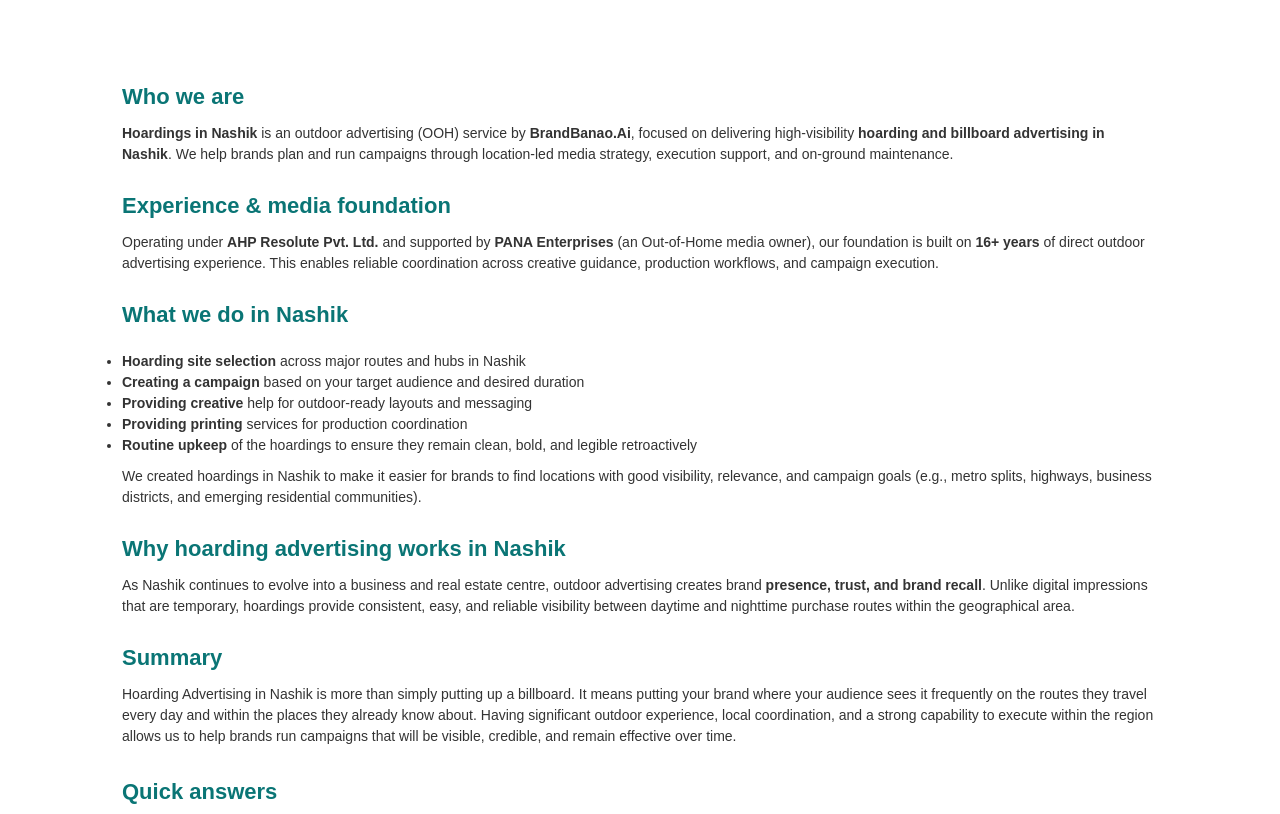
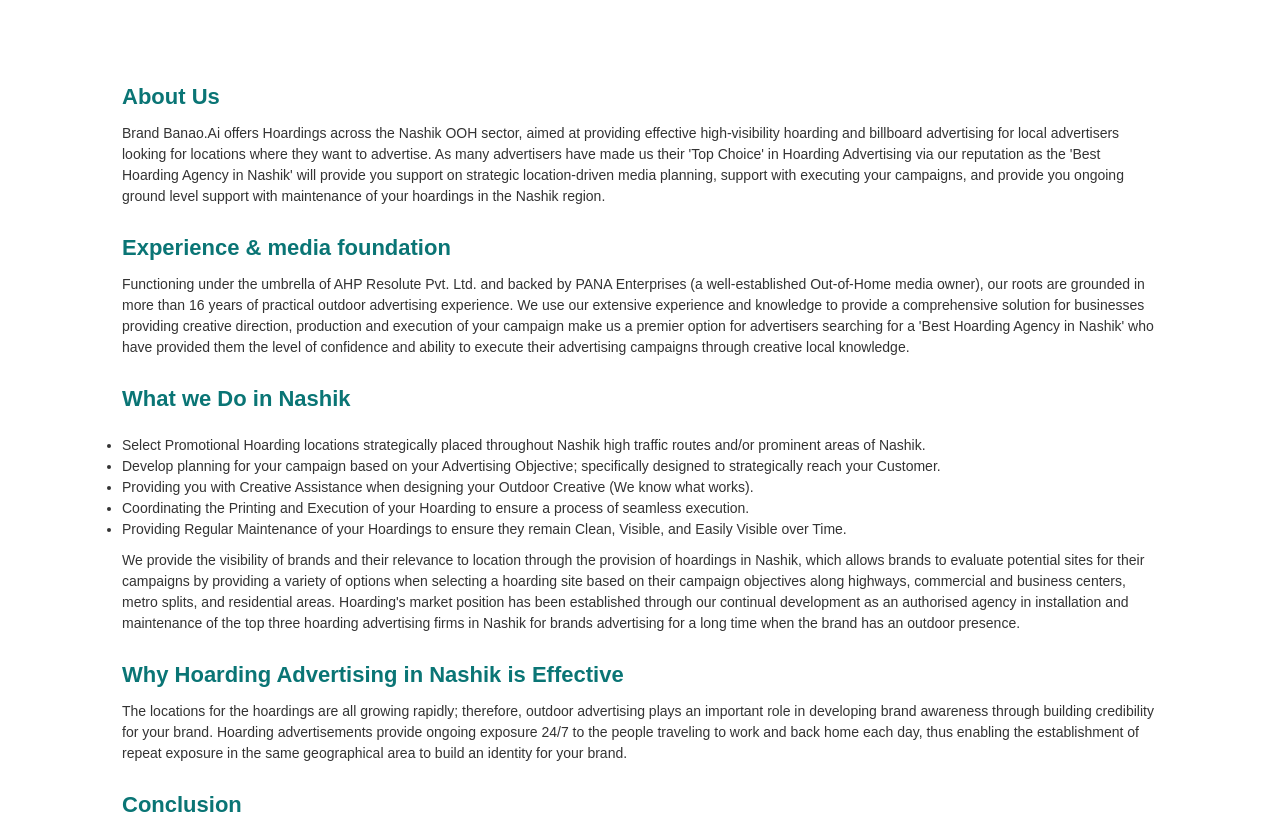
Before and after one commit to Rajpanhale12345/hoardingsInNashik, a React (Vite) app: page /about in a window 1280 px wide. Shown: the part 681-1495 px from the top of the page. Built offline with nearby package versions, Linux system fonts and the light colour scheme.

Commit message:
Updated About page content

```diff
--- a/src/About.jsx
+++ b/src/About.jsx
@@ -98,13 +98,15 @@
 
       <main className="text" id="about-content">
         <section aria-labelledby="who-we-are">
-          <h2 id="who-we-are" className="title">Who we are</h2>
+          <h2 id="who-we-are" className="title">About Us</h2>
 
           <p className="normalText" style={{ fontSize: "14px" }}>
-            <strong>{PRIMARY_KEYWORD}</strong> is an outdoor advertising (OOH) service by <strong>{BRAND}</strong>,
-            focused on delivering high-visibility <strong>hoarding and billboard advertising in Nashik</strong>.
-            We help brands plan and run campaigns through location-led media strategy, execution support, and
-            on-ground maintenance.
+            Brand Banao.Ai offers Hoardings across the Nashik OOH sector, aimed at providing effective high-visibility
+            hoarding and billboard advertising for local advertisers looking for locations where they want to advertise.
+            As many advertisers have made us their 'Top Choice' in Hoarding Advertising via our reputation as the 'Best
+            Hoarding Agency in Nashik' will provide you support on strategic location-driven media planning, support with
+            executing your campaigns, and provide you ongoing ground level support with maintenance of your hoardings in
+            the Nashik region.
           </p>
         </section>
 
@@ -112,52 +114,59 @@
           <h2 id="experience" className="title">Experience & media foundation</h2>
 
           <p className="normalText" style={{ fontSize: "14px" }}>
-            Operating under <strong>{LEGAL_ENTITY}</strong> and supported by <strong>{PARTNER}</strong> (an
-            Out-of-Home media owner), our foundation is built on <strong>16+ years</strong> of direct outdoor
-            advertising experience. This enables reliable coordination across creative guidance, production
-            workflows, and campaign execution.
+            Functioning under the umbrella of AHP Resolute Pvt. Ltd. and backed by PANA Enterprises (a well-established
+            Out-of-Home media owner), our roots are grounded in more than 16 years of practical outdoor advertising
+            experience. We use our extensive experience and knowledge to provide a comprehensive solution for businesses
+            providing creative direction, production and execution of your campaign make us a premier option for advertisers
+            searching for a 'Best Hoarding Agency in Nashik' who have provided them the level of confidence and ability to
+            execute their advertising campaigns through creative local knowledge.
           </p>
         </section>
 
         <section aria-labelledby="what-we-do" style={{ marginTop: "14px" }}>
-          <h2 id="what-we-do" className="title">What we do in Nashik</h2>
+          <h2 id="what-we-do" className="title">What we Do in Nashik</h2>
 
           <ul className="normalText" style={{ fontSize: "14px", marginTop: "10px" }}>
-            <li><strong>Hoarding site selection</strong> across major routes and hubs in Nashik</li>
-            <li><strong>Creating a campaign</strong> based on your target audience and desired duration</li>
-            <li><strong>Providing creative</strong> help for outdoor-ready layouts and messaging</li>
-            <li><strong>Providing printing</strong> services for production coordination</li>
-            <li><strong>Routine upkeep</strong> of the hoardings to ensure they remain clean, bold, and legible
-              retroactively</li>
+            <li>Select Promotional Hoarding locations strategically placed throughout Nashik high traffic routes and/or
+              prominent areas of Nashik.</li>
+            <li>Develop planning for your campaign based on your Advertising Objective; specifically designed to strategically
+              reach your Customer.</li>
+            <li>Providing you with Creative Assistance when designing your Outdoor Creative (We know what works).</li>
+            <li>Coordinating the Printing and Execution of your Hoarding to ensure a process of seamless execution.</li>
+            <li>Providing Regular Maintenance of your Hoardings to ensure they remain Clean, Visible, and Easily Visible over
+              Time.</li>
           </ul>
 
           <p className="normalText" style={{ fontSize: "14px", marginTop: "10px" }}>
-            We created hoardings in Nashik to make it easier for brands to find locations with good visibility,
-            relevance, and campaign goals (e.g., metro splits, highways, business districts, and emerging
-            residential communities).
+            We provide the visibility of brands and their relevance to location through the provision of hoardings in Nashik,
+            which allows brands to evaluate potential sites for their campaigns by providing a variety of options when selecting
+            a hoarding site based on their campaign objectives along highways, commercial and business centers, metro splits,
+            and residential areas. Hoarding's market position has been established through our continual development as an
+            authorised agency in installation and maintenance of the top three hoarding advertising firms in Nashik for brands
+            advertising for a long time when the brand has an outdoor presence.
           </p>
         </section>
 
         <section aria-labelledby="why-outdoor" style={{ marginTop: "14px" }}>
-          <h2 id="why-outdoor" className="title">Why hoarding advertising works in Nashik</h2>
+          <h2 id="why-outdoor" className="title">Why Hoarding Advertising in Nashik is Effective</h2>
 
           <p className="normalText" style={{ fontSize: "14px" }}>
-            As Nashik continues to evolve into a business and real estate centre, outdoor advertising creates brand
-            <strong> presence, trust, and brand recall</strong>. Unlike digital impressions that are temporary,
-            hoardings provide consistent, easy, and reliable visibility between daytime and nighttime purchase
-            routes within the geographical area.
+            The locations for the hoardings are all growing rapidly; therefore, outdoor advertising plays an important role
+            in developing brand awareness through building credibility for your brand. Hoarding advertisements provide ongoing
+            exposure 24/7 to the people traveling to work and back home each day, thus enabling the establishment of repeat
+            exposure in the same geographical area to build an identity for your brand.
           </p>
         </section>
 
         <section aria-labelledby="summary" style={{ marginTop: "14px" }}>
-          <h2 id="summary" className="title">Summary</h2>
+          <h2 id="summary" className="title">Conclusion</h2>
 
           <p className="normalText" style={{ fontSize: "14px" }}>
-            Hoarding Advertising in Nashik is more than simply putting up a billboard. It means putting your brand
-            where your audience sees it frequently on the routes they travel every day and within the places they
-            already know about. Having significant outdoor experience, local coordination, and a strong capability
-            to execute within the region allows us to help brands run campaigns that will be visible, credible, and
-            remain effective over time.
+            Hoardings are not simply billboards. It is an opportunity to have your brand on the path(s) of the demographic
+            you are targeting, along the same route or in proximity to where they are used to seeing your brand on their
+            way to or from work, in an area they already know. Through locally based expertise in the outdoor industry,
+            excellent execution, and the ability to deliver long-term branded/campaigns, we help brands achieve marketing
+            objectives.
           </p>
         </section>
 
```
